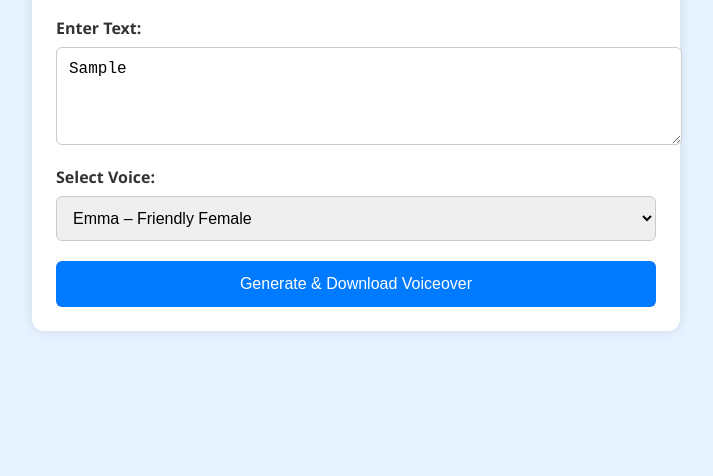
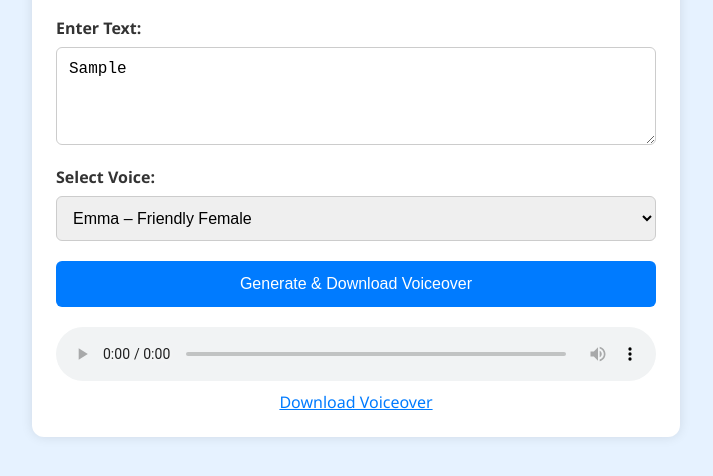
Before and after one commit to mark9joe/toolsweb, a website: page ai-voiceover-generator.html in a window 1280 px wide. Both pictures are taken after typing "Sample" into the empty fields and a click on the button "Generate & Download Voiceover". Shown: the part 120-596 px from the top of the page, without its empty margins (284-997 px from the left). Drawn offline with Linux system fonts and the light colour scheme; no server answers.

Commit message:
Update ai-voiceover-generator.html

```diff
--- a/ai-voiceover-generator.html
+++ b/ai-voiceover-generator.html
@@ -29,13 +29,14 @@
       margin-top: 16px;
       color: #333;
     }
-    textarea, select, input {
+    textarea, select {
       width: 100%;
       padding: 12px;
       margin-top: 8px;
       border: 1px solid #ccc;
       border-radius: 6px;
       font-size: 16px;
+      box-sizing: border-box;
     }
     button {
       width: 100%;
@@ -54,9 +55,10 @@
     audio {
       margin-top: 20px;
       width: 100%;
+      display: none;
     }
     a.download-link {
-      display: block;
+      display: none;
       text-align: center;
       margin-top: 10px;
       color: #007bff;
@@ -84,50 +86,37 @@
       <option value="liam">Liam – Deep Male</option>
       <option value="sophia">Sophia – Calm Narrator</option>
       <option value="jack">Jack – Energetic Presenter</option>
-      <option value="custom1">Custom AI Voice 1</option>
     </select>
 
-    <button onclick="generateVoice()">Generate & Download Voiceover</button>
+    <button id="generateBtn">Generate & Download Voiceover</button>
 
-    <audio id="audio" controls style="display: none;"></audio>
-    <a id="downloadLink" class="download-link" download="voiceover.mp3" style="display: none;">Download Voiceover</a>
+    <audio id="audio" controls></audio>
+    <a id="downloadLink" class="download-link" download="voiceover.mp3">Download Voiceover</a>
   </div>
 
   <script>
-    async function generateVoice() {
+    const generateBtn = document.getElementById('generateBtn');
+    const audio = document.getElementById('audio');
+    const downloadLink = document.getElementById('downloadLink');
+
+    generateBtn.addEventListener('click', () => {
       const text = document.getElementById('voiceText').value.trim();
       const voice = document.getElementById('voiceSelect').value;
-      const audioElement = document.getElementById('audio');
-      const downloadLink = document.getElementById('downloadLink');
 
       if (!text) {
         alert("Please enter some text.");
         return;
       }
 
-      try {
-        const res = await fetch('/api/voice', {
-          method: 'POST',
-          headers: { 'Content-Type': 'application/json' },
-          body: JSON.stringify({ text, voice })
-        });
+      // Simulate audio generation
+      const dummyAudioURL = "https://www.soundhelix.com/examples/mp3/SoundHelix-Song-1.mp3";
 
-        if (!res.ok) throw new Error('Failed to generate voice.');
+      audio.src = dummyAudioURL;
+      audio.style.display = 'block';
 
-        const blob = await res.blob();
-        const url = URL.createObjectURL(blob);
-
-        audioElement.src = url;
-        audioElement.style.display = 'block';
-
-        downloadLink.href = url;
-        downloadLink.style.display = 'block';
-
-      } catch (err) {
-        alert('Error generating voiceover. Please try again.');
-        console.error(err);
-      }
-    }
+      downloadLink.href = dummyAudioURL;
+      downloadLink.style.display = 'block';
+    });
   </script>
 
 </body>
```
